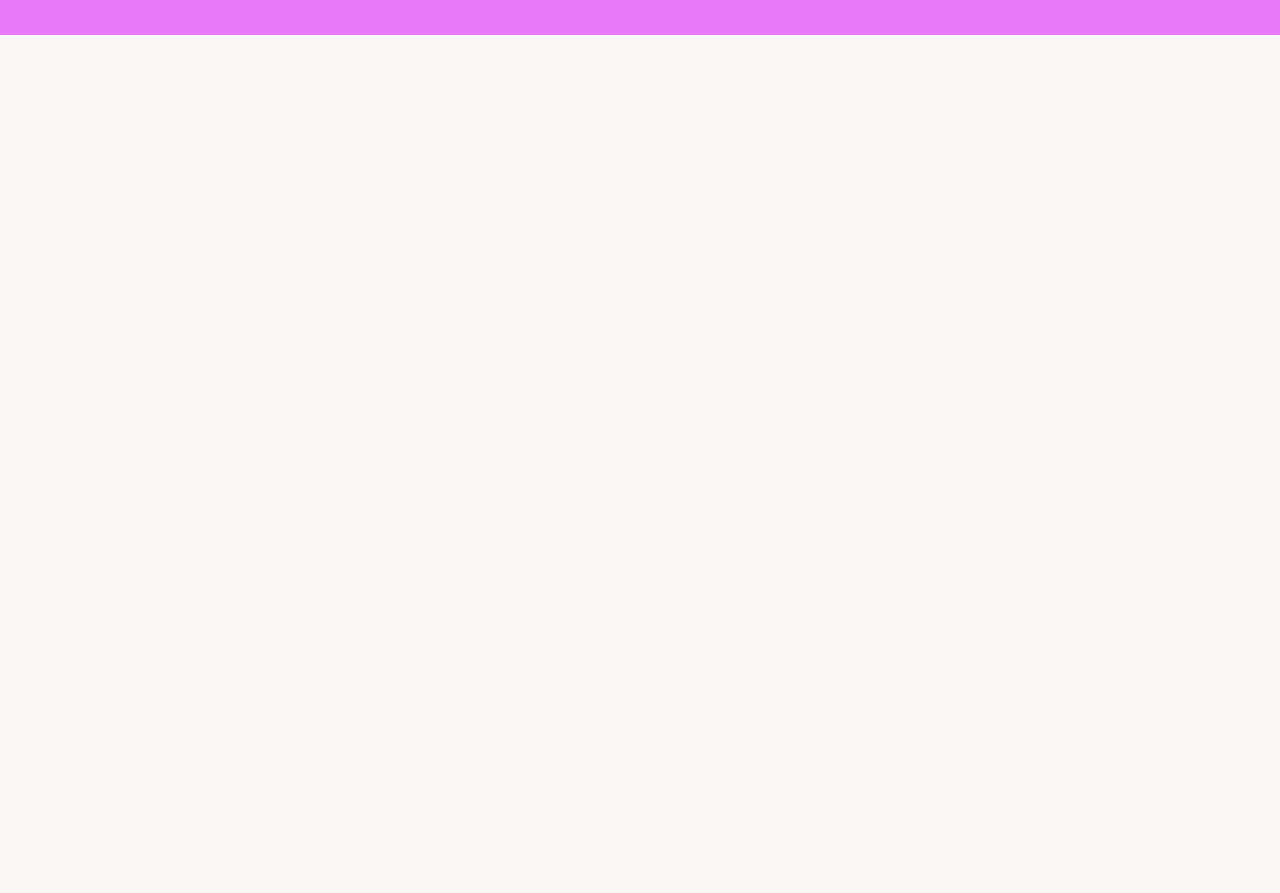
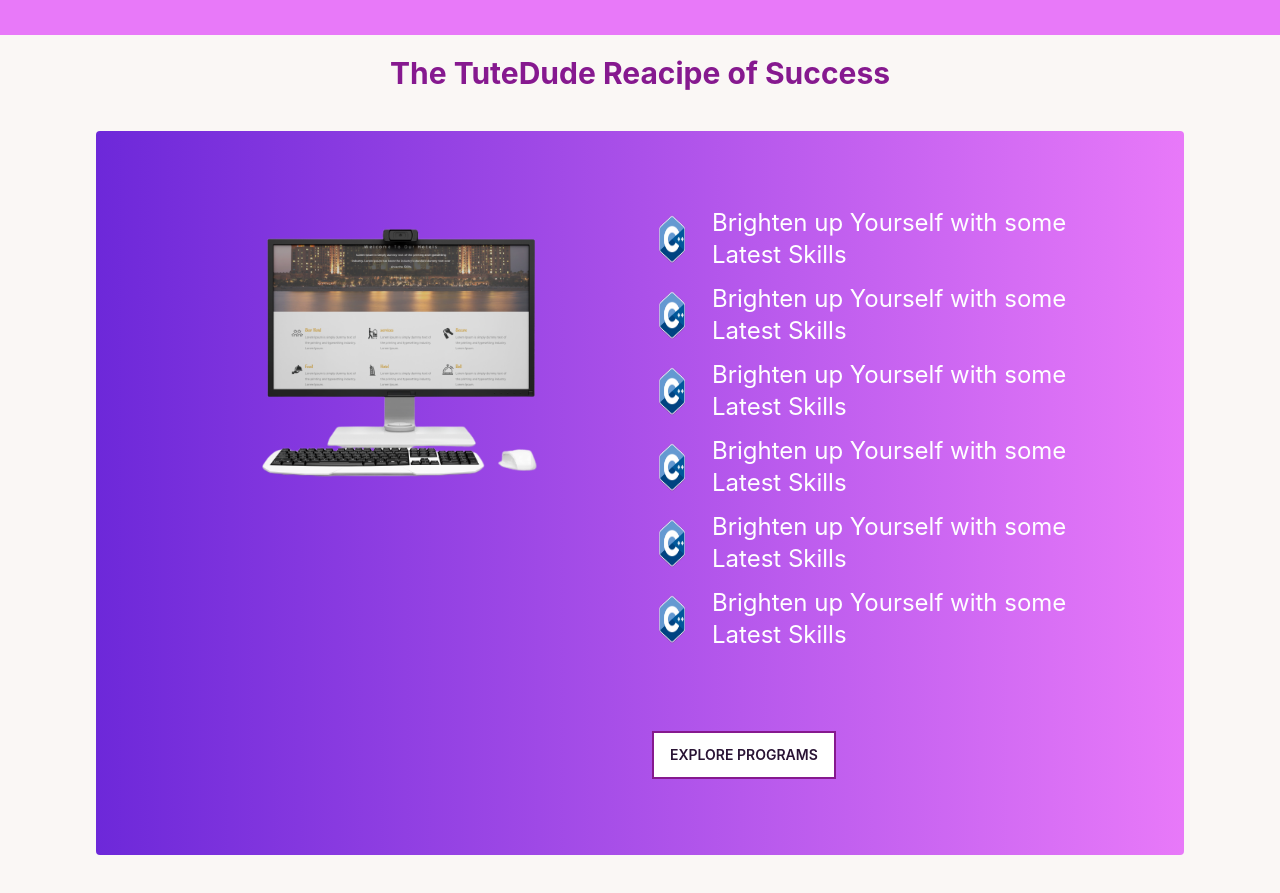
Before and after one commit to rashelmahomud/tuteDude-webSite, a React (Create React App) app: page / in a window 1280 px wide. Shown: the part 1480-2373 px from the top of the page. Before the commit the page ends 1515 px from the top, so only its background shows below. Built offline with nearby package versions, Linux system fonts and the light colour scheme.

Commit message:
added setup

```diff
--- a/src/Components/Pages/Home.js
+++ b/src/Components/Pages/Home.js
@@ -2,6 +2,7 @@ import React from 'react';
 import ExploreProgram from './ExploreProgram';
 import FullRefound from './FullRefound';
 import OurClient from './OurClient';
+import RecepsSuccess from './RecepsSuccess';
 
 const Home = () => {
     return (
@@ -10,6 +11,7 @@ const Home = () => {
             <FullRefound />
             <ExploreProgram />
             <OurClient />
+            <RecepsSuccess />
         </div>
     );
 };
--- a/src/Components/Pages/OurClient.js
+++ b/src/Components/Pages/OurClient.js
@@ -2,7 +2,7 @@ import React from 'react';
 
 const OurClient = () => {
     return (
-        <div className='grid lg:grid-cols-3 md:grid-cols-2 grid-cols-1 gap-10 bg-fuchsia-400 px-48 p-10'>
+        <div className='grid lg:grid-cols-3 md:grid-cols-2 grid-cols-1 lg:gap-10 gap-5 bg-fuchsia-400 lg:px-48 p-10'>
             <div className='bg-gradient-to-r from-slate-100 to-gray-300 p-5 rounded-md'>
                 <h1 className='text-3xl font-bold text-fuchsia-700'>21</h1>
                 <h3 className='text-fuchsia-500 font-bold'>courses</h3>
--- /dev/null
+++ b/src/Components/Pages/RecepsSuccess.js
@@ -0,0 +1,58 @@
+import React from 'react';
+import laptop from '../../assect/laptop.png'
+import icon from '../../assect/icon.png'
+
+const RecepsSuccess = () => {
+    return (
+        <div>
+            <h1 className='text-center text-3xl font-bold mt-5 text-fuchsia-800'>The TuteDude Reacipe of Success</h1>
+            <div className='lg:px-24 px-2'>
+                <div className='my-10 bg-blue-500 grid lg:grid-cols-2 grid-cols-1  bg-gradient-to-r from-violet-700 to-fuchsia-400 lg:p-16 rounded '>
+
+                    <div className='p-2'>
+                        <img className=' rounded mx-auto' src={laptop} alt='pc-men' />
+                    </div>
+                    <div className='text-left p-3'>
+                        <div className='flex'>
+                            <img className='w-10' src={icon} alt='img' />
+                            <h2 className='text-2xl text-white ml-5'>Brighten up Yourself with some Latest Skills</h2>
+                        </div>
+                        <div className='flex my-3'>
+                            <img className='w-10' src={icon} alt='img' />
+                            <h2 className='text-2xl text-white ml-5'>Brighten up Yourself with some Latest Skills</h2>
+                        </div>
+                        <div className='flex my-3'>
+                            <img className='w-10' src={icon} alt='img' />
+                            <h2 className='text-2xl text-white ml-5'>Brighten up Yourself with some Latest Skills</h2>
+                        </div>
+                        <div className='flex my-3'>
+                            <img className='w-10' src={icon} alt='img' />
+                            <h2 className='text-2xl text-white ml-5'>Brighten up Yourself with some Latest Skills</h2>
+                        </div>
+                        <div className='flex my-3'>
+                            <img className='w-10' src={icon} alt='img' />
+                            <h2 className='text-2xl text-white ml-5'>Brighten up Yourself with some Latest Skills</h2>
+                        </div>
+                        <div className='flex'>
+                            <img className='w-10' src={icon} alt='img' />
+                            <h2 className='text-2xl text-white ml-5'>Brighten up Yourself with some Latest Skills</h2>
+                        </div>
+
+
+
+                        <div className='mt-20'>
+                            <button className="btn btn-outline bg-white rounded-none lg:mr-5 rounded border-2 border-fuchsia-800">Explore Programs</button>
+
+                        </div>
+
+                    </div>
+
+
+                </div>
+
+            </div>
+        </div>
+    );
+};
+
+export default RecepsSuccess;
```
Also changed, not shown: src/assect/icon.png (added), src/assect/laptop.png (added).
